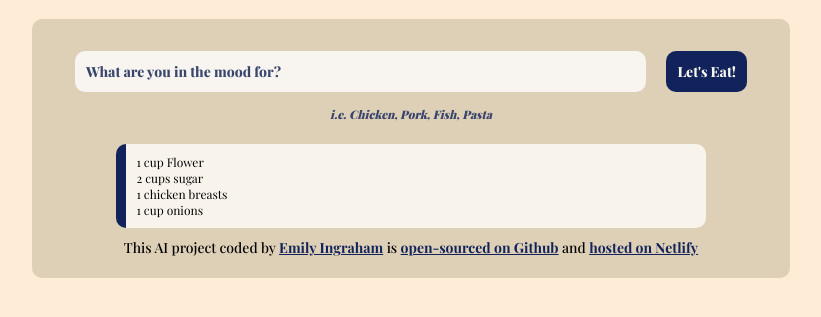
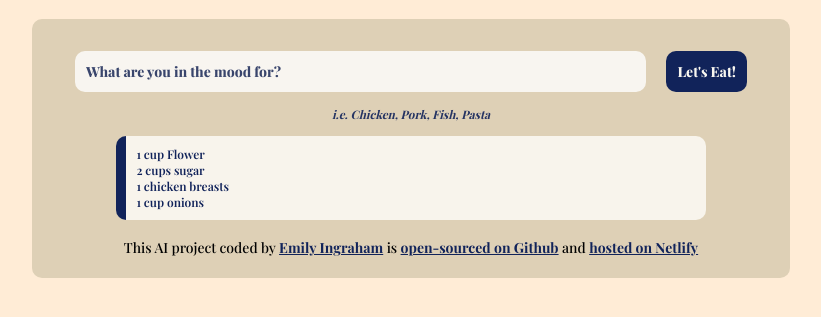
Before and after one commit to emilyvingraham/whats-for-dinner-ai-generator, a plain HTML site: page index.html in a window 1280 px wide. Shown: the part 67-384 px from the top of the page, without its empty margins (229-1050 px from the left). Drawn offline with nearby package versions, Linux system fonts and the light colour scheme; a web font is replaced by a local one.

Commit message:
Initial final touches on css styling

```diff
--- a/src/styles.css
+++ b/src/styles.css
@@ -68,9 +68,9 @@ form {
     display: block;
     margin: 0px auto;
     padding-bottom: 10px;
-    opacity: 0.8;
+    opacity: 0.9;
     color: #11235a;
-    font-weight: 900;
+    font-weight: 700;
 }
 .recipe-container {
     border-left: 10px solid #11235a;
@@ -81,6 +81,10 @@ form {
     background-color: #f8f4ec;
     border-radius: 10px;
     max-width: 80%;
+    position: relative;
+    bottom: 8px;
+    color: #11235a;
+    font-weight: 600;
 }
 footer {
     text-align: center;
```
